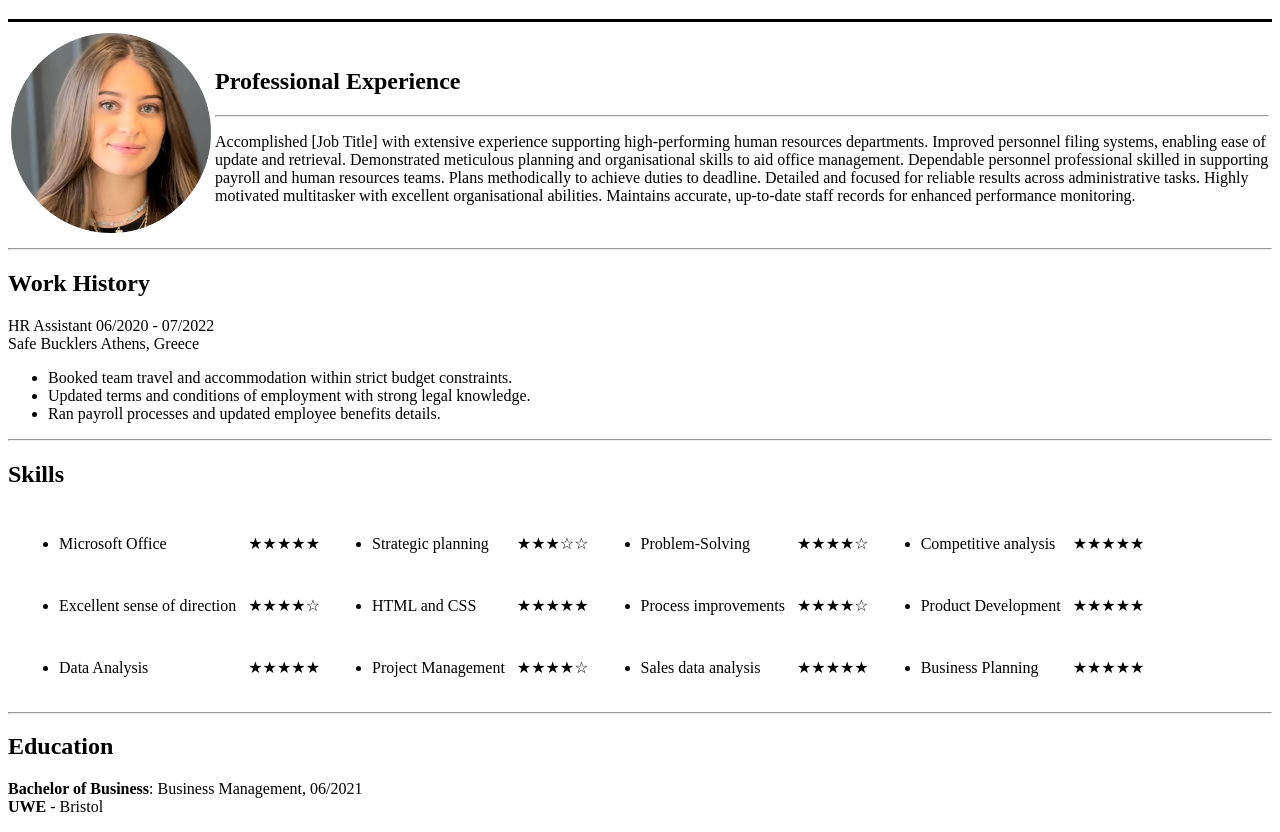
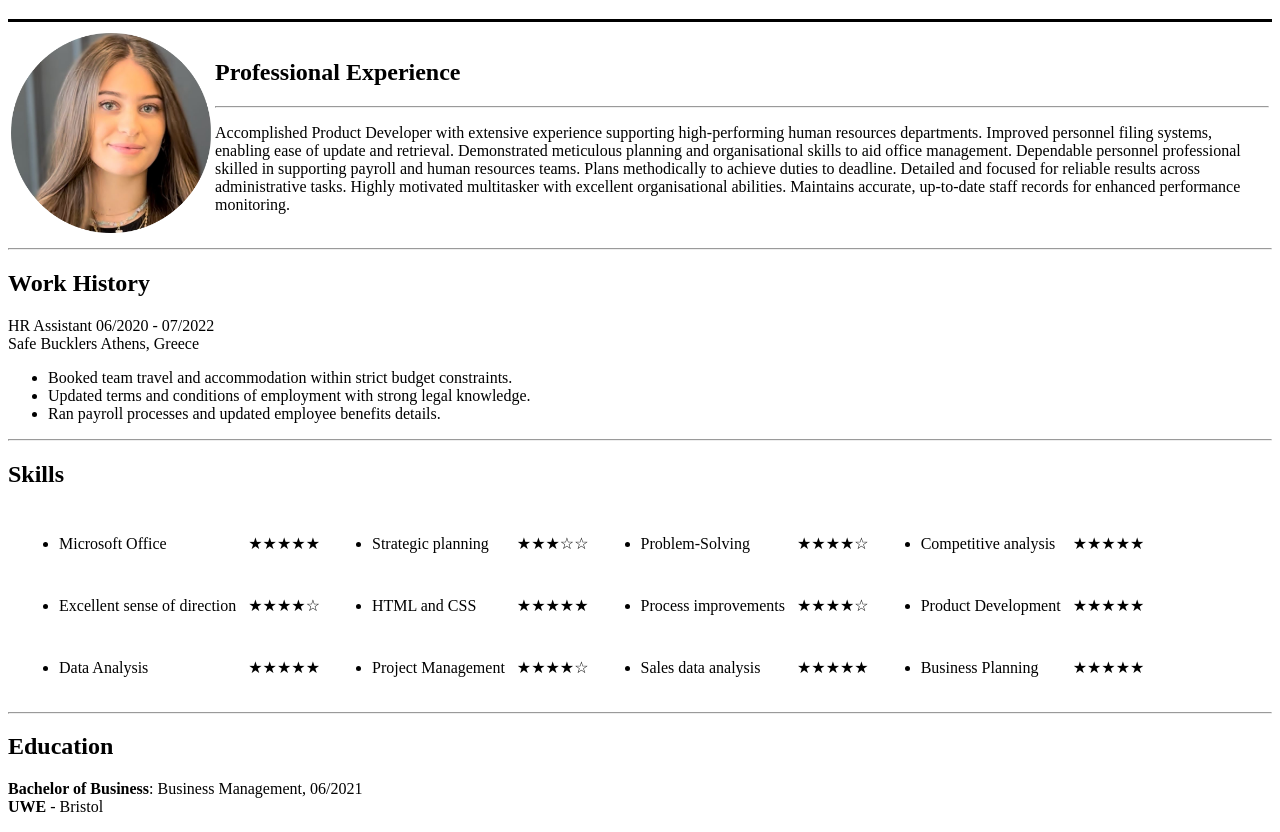
Before and after one commit to Mariaefst/CV, a plain HTML site: page index.html in a window 1280 px wide. Shown: the part 61-893 px from the top of the page. Drawn offline with Linux system fonts and the light colour scheme.

Commit message:
Update index.html

```diff
--- a/index.html
+++ b/index.html
@@ -17,7 +17,7 @@
           <h2>Professional Experience</h2>
           <hr>
             <p>
-              Accomplished [Job Title] with extensive experience supporting high-performing human resources departments. Improved personnel filing systems, enabling ease of update and retrieval. Demonstrated meticulous planning and organisational skills to aid office management. Dependable personnel professional skilled in supporting payroll and human resources teams. Plans methodically to achieve duties to deadline. Detailed and focused for reliable results across administrative tasks. Highly motivated multitasker with excellent organisational abilities. Maintains accurate, up-to-date staff records for enhanced performance monitoring.
+              Accomplished Product Developer with extensive experience supporting high-performing human resources departments. Improved personnel filing systems, enabling ease of update and retrieval. Demonstrated meticulous planning and organisational skills to aid office management. Dependable personnel professional skilled in supporting payroll and human resources teams. Plans methodically to achieve duties to deadline. Detailed and focused for reliable results across administrative tasks. Highly motivated multitasker with excellent organisational abilities. Maintains accurate, up-to-date staff records for enhanced performance monitoring.
             </p>
         </td>
       </tr>
```
